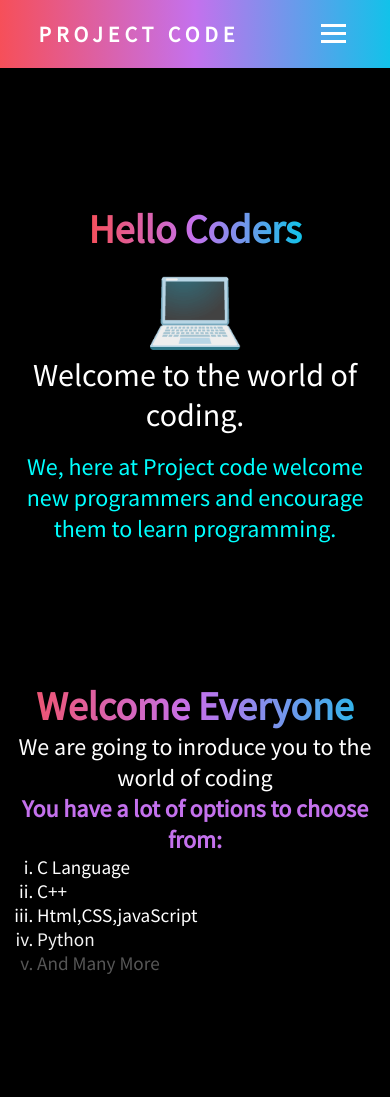
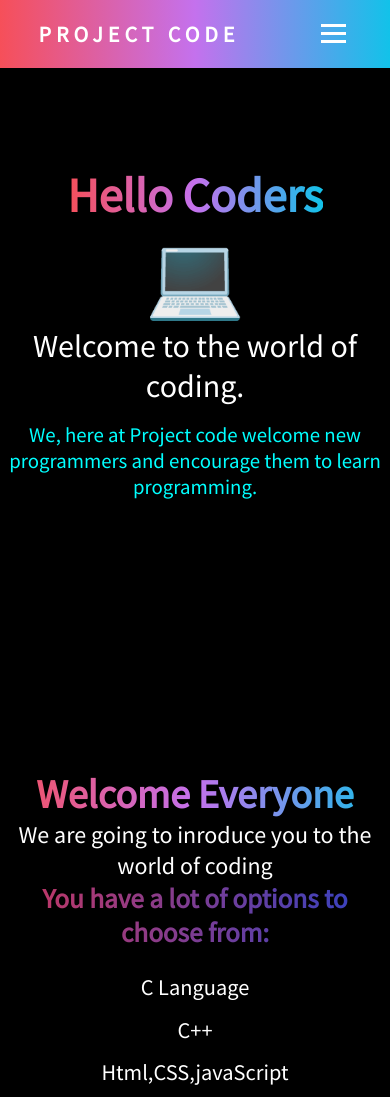
Before and after one commit to akashkaturi/Project_1, a plain HTML site: page index.html in a window 390 px wide. Shown: the top 1097 px of the page. Drawn offline with Linux system fonts and the light colour scheme.

Commit message:
new updates

```diff
--- a/css/styles.css
+++ b/css/styles.css
@@ -69,16 +69,16 @@ body::-webkit-scrollbar-thumb {
 /* Section_1 */
 
 #intro {
-    height: 90vh;
+    min-height: 90vh;
     position: relative;
-    padding: 10% 0;
+    padding: 12%;
 }
 
 #intro .top {
     /* position: relative;
     left: 50%;
     top: 50%; */
-    width: 45%;
+    min-width: 45%;
     display: flex;
     justify-content: center;
     margin: auto auto;
@@ -104,7 +104,7 @@ body::-webkit-scrollbar-thumb {
     justify-content: center;
     bottom: 6rem;
     margin: 0 auto;
-    width: 50%;
+    min-width: 50%;
 }
 #intro .introLine p:first-child {
     text-align: center;
@@ -139,22 +139,30 @@ body::-webkit-scrollbar-thumb {
     font-size: 1.5rem;
 }
 #us .upperUs {
-    width: 50%;
     /* background-color: #c471ed; */
     margin: 0 auto;
 }
 #us .upperUs h2 {
-    font-size: 1.5rem;
+    font-size: 2.5rem;
+    background: #c33764; /* fallback for old browsers */
+    background: -webkit-linear-gradient(to left, #3342c2, #c33764); /* Chrome 10-25, Safari 5.1-6 */
+    background: linear-gradient(to left, #3342c2, #c33764); /* W3C, IE 10+/ Edge, Firefox 16+, Chrome 26+, Opera 12+, Safari 7+ */
+    -webkit-text-fill-color: transparent;
+    -webkit-background-clip: text;
+    background-clip: text;
 }
 #us ol {
+    display: flex;
+    flex-direction: row;
     position: relative;
     text-align: left;
-    left: 5%;
+    margin-top: 5%;
 }
 #us ol li {
-    font-size: 1.2rem;
+    font-size: 2rem;
     margin: 0 auto;
     opacity: 0;
+    list-style: none;
 }
 
 /* Keyframes */
@@ -206,43 +214,18 @@ body::-webkit-scrollbar-thumb {
     }
 }
 @media screen and (max-width: 768px) {
-    #intro {
-        margin: 25% 0;
-        height: auto;
+    html,
+    body {
+        position: relative;
+        overflow-x: hidden;
     }
-    #intro .introLine {
-        align-items: center;
-        justify-content: center;
-        margin: 0 auto;
-        width: 90%;
-        animation: intro1 1s forwards 1s;
-        opacity: 0;
-    }
-    #intro .introLine p:nth-child(2) {
-        font-size: 1.5rem;
-        color: #00ffff;
-        margin-top: 1rem;
-    }
-    #intro .top {
-        display: flex;
-        flex-direction: column;
-        width: 90%;
-    }
-    #intro .h1slide,
-    .computer {
-        font-size: 2.5rem;
-    }
-
-   html,body{
-       position: relative;
-       overflow-x: hidden;
-   }
 
     .nav-links {
         z-index: 2;
         position: absolute;
         right: 0px;
-        height: 50vh;
+        min-height: 50vh;
+        border-radius: 0 0 0 5%;
         width: 50%;
         top: 8vh;
         background-color: white;
@@ -298,6 +281,34 @@ body::-webkit-scrollbar-thumb {
             transform: translateX(0px);
         }
     }
+    /* section1 */
+    #intro {
+        margin: 25% 0;
+        min-height: 60vh;
+        padding: 0;
+    }
+
+    #intro .top {
+        display: flex;
+        flex-direction: column;
+    }
+    #intro .h1slide,
+    .computer {
+        font-size: 3rem;
+    }
+    #intro .introLine {
+        align-items: center;
+        justify-content: center;
+        margin: 0 auto;
+
+        animation: intro1 1s forwards 1s;
+        opacity: 0;
+    }
+    #intro .introLine p:nth-child(2) {
+        font-size: 1.3rem;
+        color: #00ffff;
+        margin-top: 1rem;
+    }
     /* section2 */
     #us h1 {
         font-size: 2.5rem;
@@ -310,7 +321,17 @@ body::-webkit-scrollbar-thumb {
         padding: 0 5%;
         width: 100%;
     }
+    #us .upperUs ol {
+        display: flex;
+        flex-direction: column;
+        justify-content: center;
+    }
+    #us .upperUs ol li {
+        font-size: 1.4rem;
+        margin: 2% auto;
+
+    }
     #us .upperUs h2 {
-        color: #c471ed;
+        font-size: 1.7rem;
     }
 }
```
